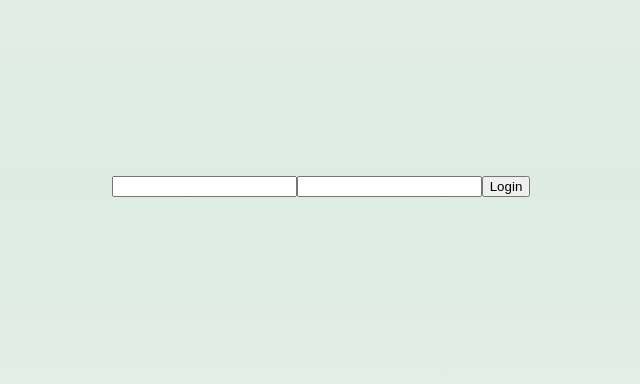
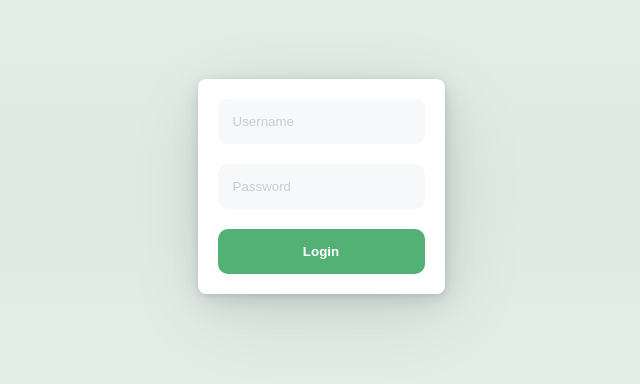
Before and after one commit to tiberiualex/scribble-app, a React (Create React App) app: page / in a window 1280 px wide. Shown: the part 214-598 px from the top of the page, without its empty margins (319-959 px from the left). Built offline with nearby package versions, Linux system fonts and the light colour scheme.

Commit message:
Add basic styles

```diff
--- a/src/components/Landing.tsx
+++ b/src/components/Landing.tsx
@@ -1,10 +1,23 @@
 import LoginForm from "./LoginForm";
+import styled from "styled-components";
+
+const LandingContainer = styled.div`
+  background: #fff;
+  border-radius: 8px;
+  padding: 20px;
+
+  box-shadow: 0.1px 0.6px 2.3px rgba(0, 0, 0, 0.026),
+    0.3px 1.3px 5.5px rgba(0, 0, 0, 0.038),
+    0.6px 2.5px 10.4px rgba(0, 0, 0, 0.046),
+    1.1px 4.5px 18.5px rgba(0, 0, 0, 0.054),
+    2.1px 8.4px 34.7px rgba(0, 0, 0, 0.065), 5px 20px 83px rgba(0, 0, 0, 0.09);
+`;
 
 const Landing = () => {
   return (
-    <>
+    <LandingContainer>
       <LoginForm />
-    </>
+    </LandingContainer>
   );
 };
 
--- a/src/components/LoginForm.tsx
+++ b/src/components/LoginForm.tsx
@@ -1,4 +1,35 @@
 import { useForm } from "react-hook-form";
+import styled from "styled-components";
+
+const Input = styled.input`
+  background-color: #f7f8fa;
+  border-radius: 10px;
+  border: 0;
+  padding: 15px;
+
+  &::placeholder {
+    color: #c9cccf;
+  }
+`;
+
+const InputContainer = styled.div`
+  &:not(:last-child) {
+    margin-bottom: 20px;
+  }
+`;
+
+const Button = styled.button`
+  padding: 15px;
+  background-color: #53b175;
+  border-radius: 10px;
+  border: 0;
+  outline: 0;
+  color: #fff;
+  font-weight: 700;
+  text-align: center;
+  display: inline-block;
+  width: 100%;
+`;
 
 const LoginForm = () => {
   const { register, handleSubmit } = useForm();
@@ -6,9 +37,19 @@ const LoginForm = () => {
 
   return (
     <form onSubmit={handleSubmit(onSubmit)}>
-      <input type="text" {...register("username")} />
-      <input type="password" {...register("password")} />
-      <button type="submit">Login</button>
+      <InputContainer>
+        <Input placeholder="Username" type="text" {...register("username")} />
+      </InputContainer>
+      <InputContainer>
+        <Input
+          placeholder="Password"
+          type="password"
+          {...register("password")}
+        />
+      </InputContainer>
+      <InputContainer>
+        <Button type="submit">Login</Button>
+      </InputContainer>
     </form>
   );
 };
```
